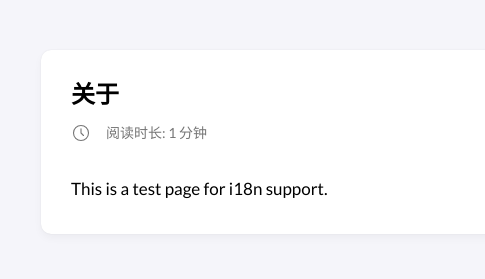
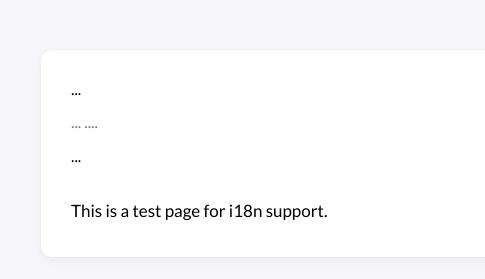
Before and after one commit to Ztscream/ztsCream.github.io, a plain HTML site: page 关于/index.html in a window 1280 px wide. Shown: the top 279 px of the page, 155-640 px from the left. Drawn offline with nearby package versions, Linux system fonts and the light colour scheme; some packages are replaced by stand-ins of ours; a script that the page names is missing.

Commit message:
auto deploy Ztscream/ztsCream-hugo-main@239ed871aa9eb26ed3f4b32bcb6fdab26b708261

```diff
--- a/关于/index.html
+++ b/关于/index.html
@@ -275,42 +275,12 @@
     <header class="article-header">
 
     <div class="article-details">
-
-
-    <div class="article-title-wrapper">
-        <h2 class="article-title">
-            <a href="/%E5%85%B3%E4%BA%8E/">关于</a>
-        </h2>
-
-
-    </div>
-
-
-
-
-
+    ...
     <footer class="article-time">
-
-
-
-            <div>
-                <svg xmlns="http://www.w3.org/2000/svg" class="icon icon-tabler icon-tabler-clock" width="24" height="24" viewBox="0 0 24 24" stroke-width="2" stroke="currentColor" fill="none" stroke-linecap="round" stroke-linejoin="round">
-  <path stroke="none" d="M0 0h24v24H0z"/>
-  <circle cx="12" cy="12" r="9" />
-  <polyline points="12 7 12 12 15 15" />
-</svg>
-
-
-
-                <time class="article-time--reading">
-                    阅读时长: 1 分钟
-                </time>
-            </div>
-
+        ...
+        ....
     </footer>
-
-
-
+    ...
 </div>
 
 </header>
```
Also changed, not shown: 链接/index.html (+4 -34 lines).
